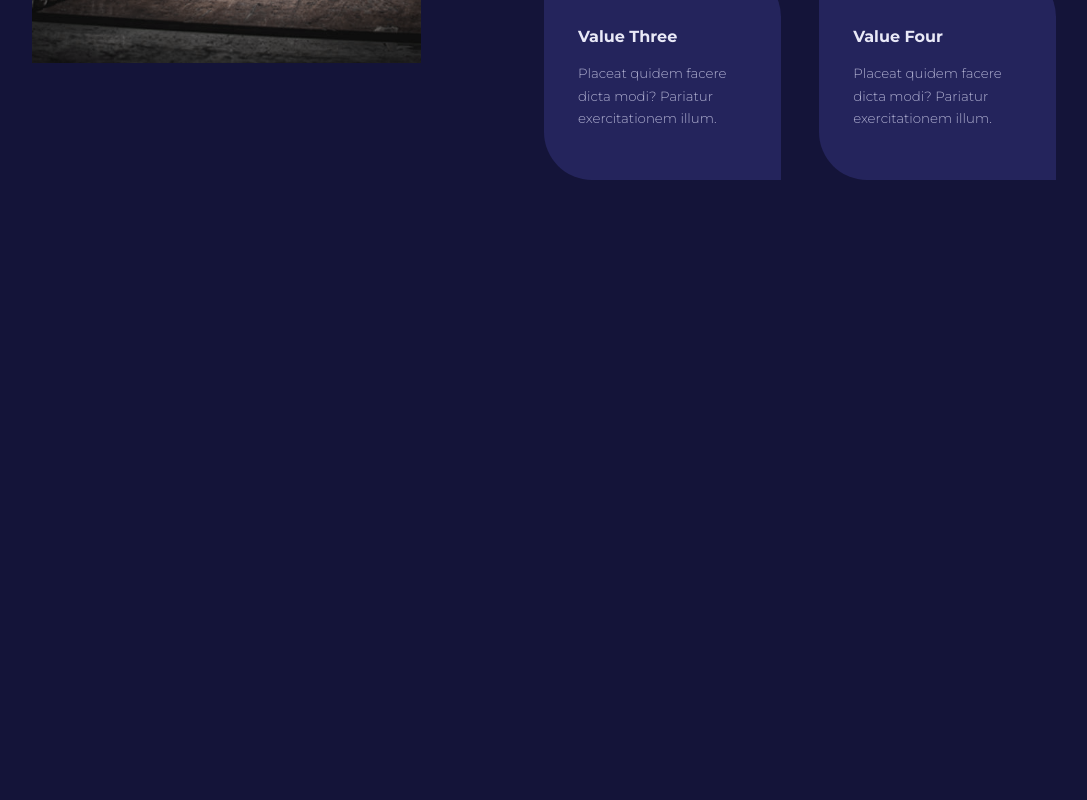
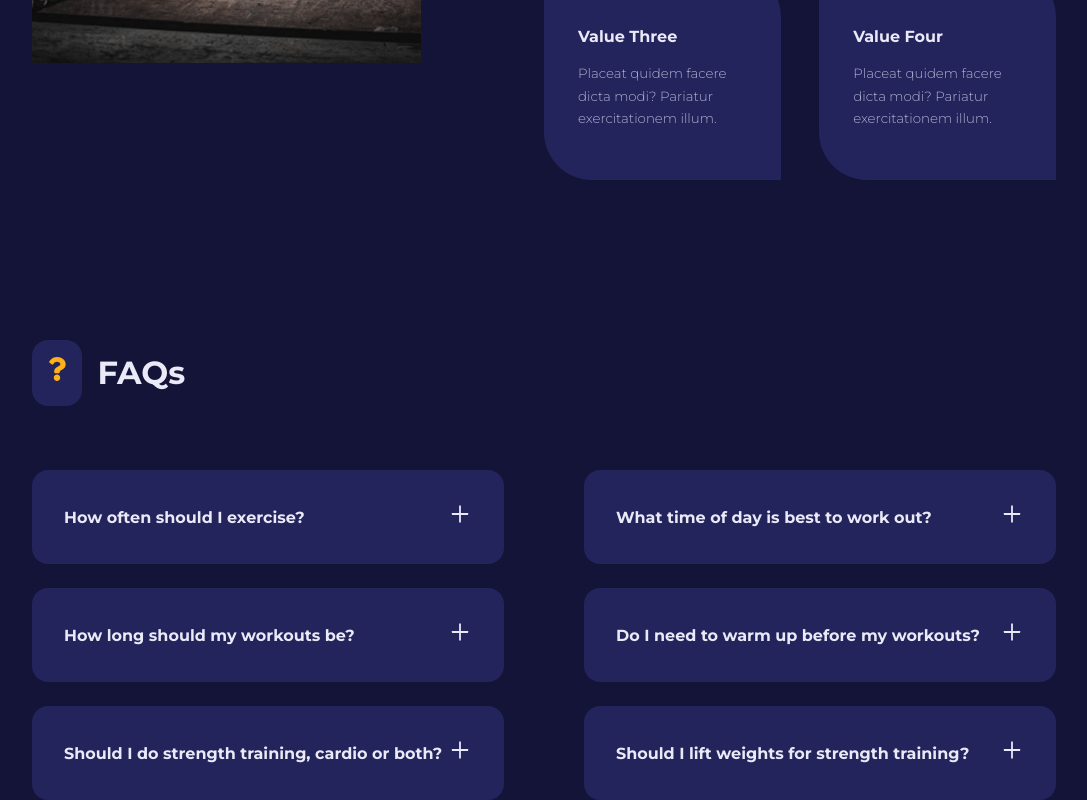
Before and after one commit to mohammedbabiker/reactsite, a React (Create React App) app: page / in a window 1280 px wide. Shown: the part 2030-2830 px from the top of the page, without its empty margins (96-1183 px from the left). Before the commit the page ends 2210 px from the top, so only its background shows below. Built offline with nearby package versions, Linux system fonts and the light colour scheme.

Commit message:
add section FAQS,FAQ file and update there css,jsx at home, update values key l,22

```diff
--- /dev/null
+++ b/src/components/FAQ.jsx
@@ -0,0 +1,22 @@
+import { useState } from "react";
+import { AiOutlinePlus } from "react-icons/ai";
+import { AiOutlineMinus } from "react-icons/ai";
+const FAQ = ({ question, answer }) => {
+  const [isAnswerShowing, setIsAnswerShowing] = useState(false);
+  return (
+    <article
+      className="faq"
+      onClick={() => setIsAnswerShowing((prev) => !prev)}
+    >
+      <div>
+        <h4>{question}</h4>
+        <button className="faq__icon">
+          {isAnswerShowing ? <AiOutlineMinus /> : <AiOutlinePlus />}
+        </button>
+      </div>
+      {isAnswerShowing && <p>{answer}</p>}
+    </article>
+  );
+};
+
+export default FAQ;
--- /dev/null
+++ b/src/components/FAQs.jsx
@@ -0,0 +1,20 @@
+import SectionHead from "./SectionHead";
+import { FaQuestion } from "react-icons/fa";
+import { faqs } from "../data";
+import FAQ from "./FAQ";
+const FAQs = () => {
+  return (
+    <section className="faqs">
+      <div className="container faqs__container">
+        <SectionHead icon={<FaQuestion />} title="FAQs" />
+        <div className="faqs__wrapper">
+          {faqs.map(({ id, question, answer }) => {
+            return <FAQ key={id} question={question} answer={answer} />;
+          })}
+        </div>
+      </div>
+    </section>
+  );
+};
+
+export default FAQs;
--- a/src/components/Values.jsx
+++ b/src/components/Values.jsx
@@ -21,7 +21,7 @@
           <div className="values__wrapper">
             {values.map(({ id, icon, title, desc }) => {
               return (
-                <Card className="values__value">
+                <Card key={id} className="values__value">
                   <span>{icon}</span>
                   <h4>{title}</h4>
                   <small>{desc}</small>
--- a/src/pages/home/Home.jsx
+++ b/src/pages/home/Home.jsx
@@ -2,6 +2,7 @@
 import Programs from "../../components/Programs";
 import Values from "./../../components/Values";
 import "./home.css";
+import FAQs from "./../../components/FAQs";
 
 const Home = () => {
   return (
@@ -9,6 +10,7 @@
       <MainHeader />
       <Programs />
       <Values />
+      <FAQs />
     </>
   );
 };
--- a/src/pages/home/home.css
+++ b/src/pages/home/home.css
@@ -107,3 +107,37 @@
   position: absolute;
   top: -1.5rem;
 }
+
+/* --------------FAQs-------------- */
+.faqs__wrapper {
+  margin-top: 4rem;
+  display: grid;
+  grid-template-columns: 1fr 1fr;
+  gap: 1.5rem 5rem;
+  align-items: flex-start;
+}
+
+.faq {
+  background: var(--color-gray-500);
+  padding: 2rem;
+  border-radius: 1rem;
+  cursor: pointer;
+}
+
+.faq div {
+  display: flex;
+  justify-content: space-between;
+  align-items: center;
+}
+
+.faq__icon {
+  background: transparent;
+  color: var(--color-gray-100);
+  font-size: 1.5rem;
+  cursor: pointer;
+  /* additional adding up */
+}
+
+.faq p {
+  margin-top: 1.5rem;
+}
```
